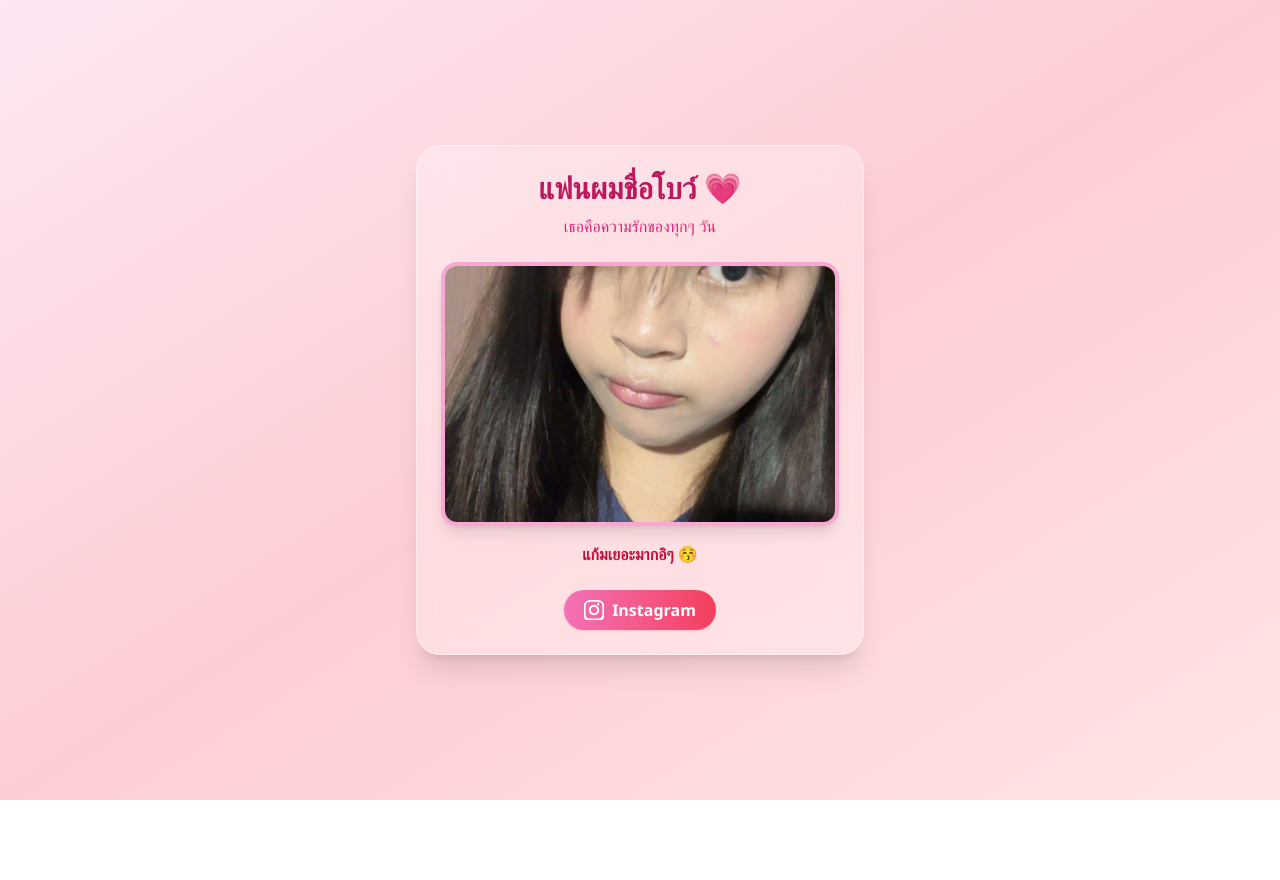
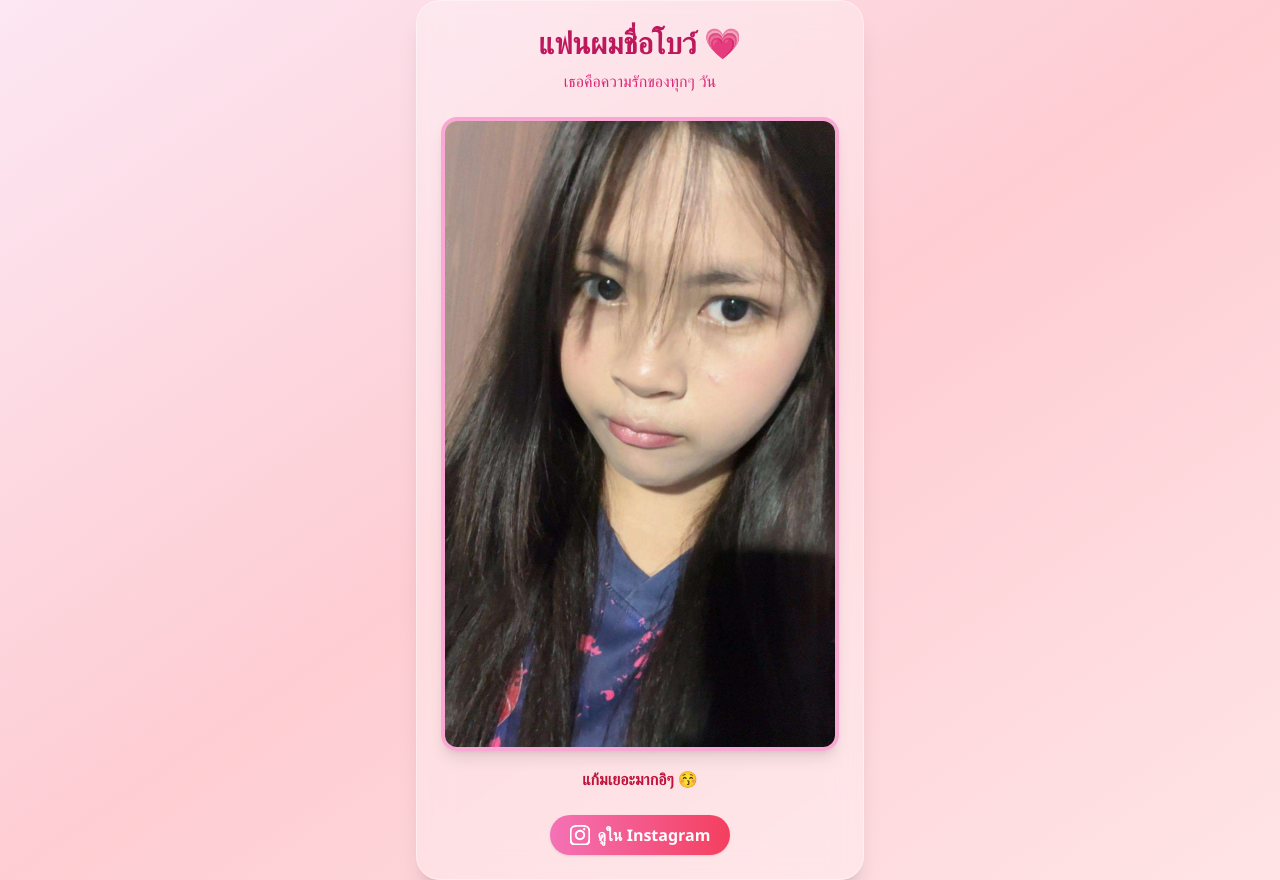
Before and after one commit to Vbigdk/Vbigdk.github.io, a plain HTML site: page index.html in a window 1280 px wide. Before the commit the page ends 800 px from the top, so only its background shows below. Drawn offline with nearby package versions, Linux system fonts and the light colour scheme.

Commit message:
Update index.html

```diff
--- a/index.html
+++ b/index.html
@@ -20,20 +20,20 @@
     <h1 class="text-3xl font-bold text-pink-700 mb-2">แฟนผมชื่อโบว์ 💗</h1>
     <p class="text-pink-600 mb-6">เธอคือความรักของทุกๆ วัน</p>
 
-    <!-- Image Slideshow -->
+    <!-- Image (ปรับตามขนาดภาพจริง) -->
     <div class="overflow-hidden rounded-2xl border-4 border-pink-300 shadow-lg mb-4">
-      <img id="slideshow" src="1.jpg" alt="แฟน" class="w-full h-64 object-cover transition-all duration-700">
+      <img id="slideshow" src="1.jpg" alt="แฟน" class="w-full object-contain mx-auto transition-all duration-700">
     </div>
 
     <!-- Caption -->
     <p id="caption" class="text-rose-700 font-semibold mb-6">น่ารักเกิ๊น 💕</p>
 
     <!-- Instagram Button -->
-    <a href="https://www.instagram.com/_parida_09?igsh=aXBybjR1bnlnMG14" target="_blank" class="inline-flex items-center gap-2 bg-gradient-to-r from-pink-400 to-rose-500 text-white font-semibold py-2 px-5 rounded-full shadow hover:scale-105 transition transform duration-200">
+    <a href="https://instagram.com/" target="_blank" class="inline-flex items-center gap-2 bg-gradient-to-r from-pink-400 to-rose-500 text-white font-semibold py-2 px-5 rounded-full shadow hover:scale-105 transition transform duration-200">
       <svg xmlns="http://www.w3.org/2000/svg" class="w-5 h-5 fill-current" viewBox="0 0 24 24">
         <path d="M12 2.2c3.2 0 3.6 0 4.9.1 1.2.1 2 .2 2.4.4.6.2 1 .5 1.4.9.4.4.7.8.9 1.4.2.4.3 1.2.4 2.4.1 1.3.1 1.7.1 4.9s0 3.6-.1 4.9c-.1 1.2-.2 2-.4 2.4-.2.6-.5 1-0.9 1.4-.4.4-.8.7-1.4.9-.4.2-1.2.3-2.4.4-1.3.1-1.7.1-4.9.1s-3.6 0-4.9-.1c-1.2-.1-2-.2-2.4-.4-.6-.2-1-.5-1.4-.9-.4-.4-.7-.8-.9-1.4-.2-.4-.3-1.2-.4-2.4-.1-1.3-.1-1.7-.1-4.9s0-3.6.1-4.9c.1-1.2.2-2 .4-2.4.2-.6.5-1 0.9-1.4.4-.4.8-.7 1.4-.9.4-.2 1.2-.3 2.4-.4 1.3-.1 1.7-.1 4.9-.1zm0-2.2c-3.3 0-3.7 0-5 .1-1.3.1-2.3.3-3.1.7-.9.4-1.6.9-2.3 1.6-.7.7-1.2 1.4-1.6 2.3-.3.8-.6 1.8-.7 3.1-.1 1.3-.1 1.7-.1 5s0 3.7.1 5c.1 1.3.3 2.3.7 3.1.4.9.9 1.6 1.6 2.3.7.7 1.4 1.2 2.3 1.6.8.3 1.8.6 3.1.7 1.3.1 1.7.1 5 .1s3.7 0 5-.1c1.3-.1 2.3-.3 3.1-.7.9-.4 1.6-.9 2.3-1.6.7-.7 1.2-1.4 1.6-2.3.3-.8.6-1.8.7-3.1.1-1.3.1-1.7.1-5s0-3.7-.1-5c-.1-1.3-.3-2.3-.7-3.1-.4-.9-.9-1.6-1.6-2.3-.7-.7-1.4-1.2-2.3-1.6-.8-.3-1.8-.6-3.1-.7-1.3-.1-1.7-.1-5-.1zM12 5.8c-3.4 0-6.2 2.8-6.2 6.2s2.8 6.2 6.2 6.2 6.2-2.8 6.2-6.2-2.8-6.2-6.2-6.2zm0 10.2c-2.2 0-4-1.8-4-4s1.8-4 4-4 4 1.8 4 4-1.8 4-4 4zm6.4-10.9c0 .8-.6 1.4-1.4 1.4s-1.4-.6-1.4-1.4.6-1.4 1.4-1.4 1.4.6 1.4 1.4z"/>
       </svg>
-      Instagram
+      ดูใน Instagram
     </a>
   </div>
 
```
